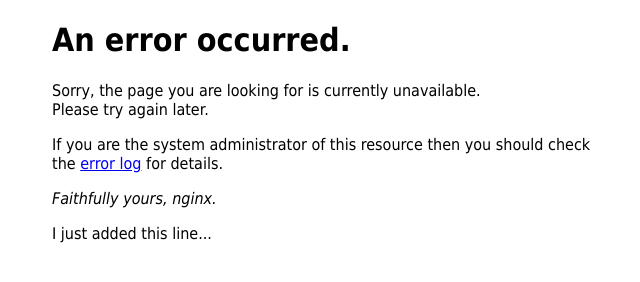
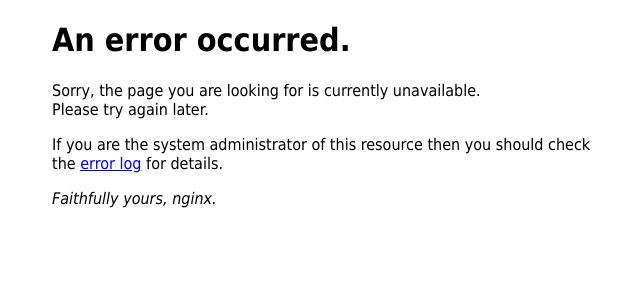
Before and after one commit to robertoriv/git-tutorial, a plain HTML site: page 50x.html in a window 1280 px wide. Shown: the whole page, without its empty margins (308-948 px from the left). Drawn offline with Linux system fonts and the light colour scheme.

Commit message:
Remove extra lines...

```diff
--- a/50x.html
+++ b/50x.html
@@ -17,7 +17,5 @@ Please try again later.</p>
 <p>If you are the system administrator of this resource then you should check
 the <a href="http://nginx.org/r/error_log">error log</a> for details.</p>
 <p><em>Faithfully yours, nginx.</em></p>
-
-<p>I just added this line...</p>
 </body>
 </html>
```
